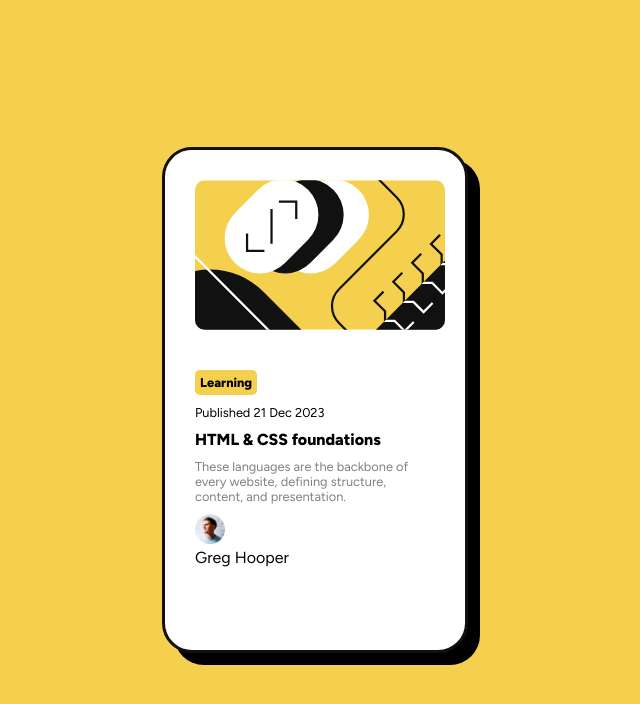
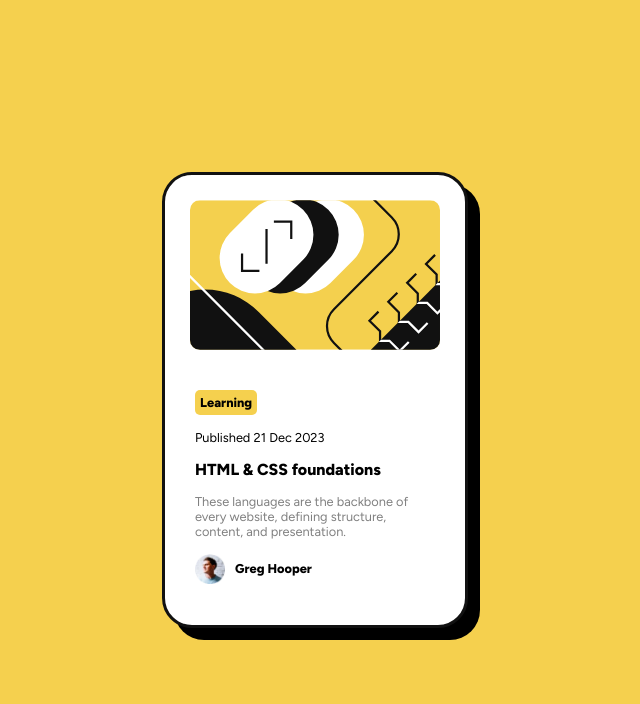
Before and after one commit to joaopedro-cell/Blog, a plain HTML site: page index.html in a window 1280 px wide. Shown: the whole page, without its empty margins (325-965 px from the left). Drawn offline with Linux system fonts and the light colour scheme.

Commit message:
image next to name

```diff
--- a/Estilos/style.CSS
+++ b/Estilos/style.CSS
@@ -17,7 +17,7 @@
   display: flex;
   height: 100vh;
   width: 100%;
-  flex-direction: column;
+
   justify-content: center;
   align-items: center;
 }
@@ -26,18 +26,25 @@
   border-color: #111111;
   background: white;
   width: 300px;
-  height: 500px;
+  height: 450px;
   border: 3px solid var(--color-black);
   border-radius: 30px;
   box-shadow: 12px 12px 0px black;
 
   justify-content: flex-start;
   flex-direction: column;
-  gap: 10px;
+
+
+  gap: 15px;
 }
 .content {
   margin-left: 30px;
   margin-right: 30px;
+}
+#image-illustration {
+  margin: 25px;
+  border-radius: 10px;
+  width: 250px;
 }
 #learning {
   background: var(--color-light-yellow);
@@ -53,16 +60,19 @@
   color: grey;
   font-size: 0.8em;
 }
-#image-illustration {
-  margin: 30px;
-  border-radius: 10px;
-  width: 250px;
-}
+
 #image-avatar {
   width: 30px;
-  height: 30px;
+  margin-right: 0px;
+
 }
-#greg{
+#name{
+  margin-left: 10px;
+  font-weight: bold;
+  font-size: 0.8em;
+}
+.greg{
+  display: flex;
+  align-items: center;
 
-  flex-direction: row;
 }
--- a/index.html
+++ b/index.html
@@ -11,7 +11,7 @@
       sizes="32x32"
       href="./assets/images/favicon-32x32.png"
     />
-    <link rel="stylesheet" href="../Blog/Estilos/style.CSS" />
+    <link rel="stylesheet" href="Estilos/style.CSS" />
 
     <title>Frontend Mentor | Blog preview card</title>
   </head>
@@ -35,15 +35,13 @@
           content, and presentation.
         </p>
 
-        <div>
-          <img
-            class="content"
-            id="image-avatar"
-            src="assets/images/image-avatar.webp"
-            alt=""
-          />
-          <p class="content">Greg Hooper</p>
-        </div>
+
+              <div class="greg">
+                <img class="content" id="image-avatar" src="assets/images/image-avatar.webp" alt=""/>
+                <p id="name" class="content">Greg Hooper</p>
+              </div>
+
+
       </body>
     </div>
   </main>
```
